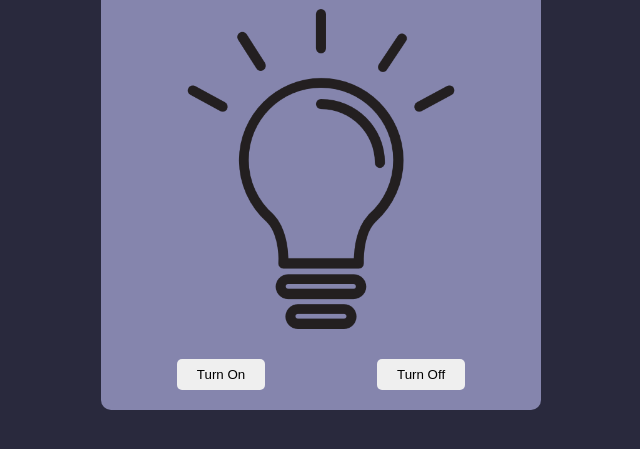
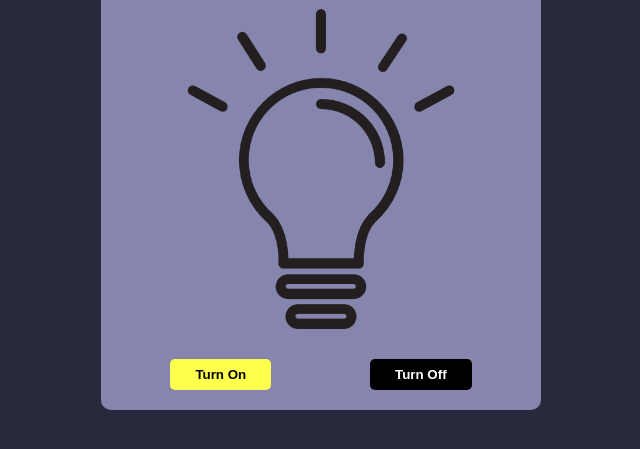
Before and after one commit to faiyankhan/Bulb-Toggler, a plain HTML site: page index.html in a window 1280 px wide. Shown: the part 119-568 px from the top of the page, without its empty margins (319-959 px from the left). Drawn offline with Linux system fonts and the light colour scheme.

Commit message:
colors added in the button

```diff
--- a/index.html
+++ b/index.html
@@ -14,8 +14,8 @@
         <img src="./Images/OFF BULB.png" alt="bulb" id="bulb" />
 
         <div class="btn-group">
-            <button class="btn">Turn On</button>
-            <button class="btn">Turn Off</button>
+            <button class="btn btn-on">Turn On</button>
+            <button class="btn btn-off">Turn Off</button>
         </div>
     </div>
 
--- a/styles.css
+++ b/styles.css
@@ -23,8 +23,9 @@ body{
 
 .btn{
     border: none;
-    padding: 8px 20px;
+    padding: 8px 25px;
     border-radius: 5px;
+    font-weight: bold;
 }
 
 .btn-group{
@@ -32,3 +33,12 @@ body{
     justify-content: space-around;
     cursor: pointer;
 }
+
+.btn-on{
+    background-color: #ffff4d;
+}
+
+.btn-off{
+    background-color: black;
+    color: #fff;
+}
```
